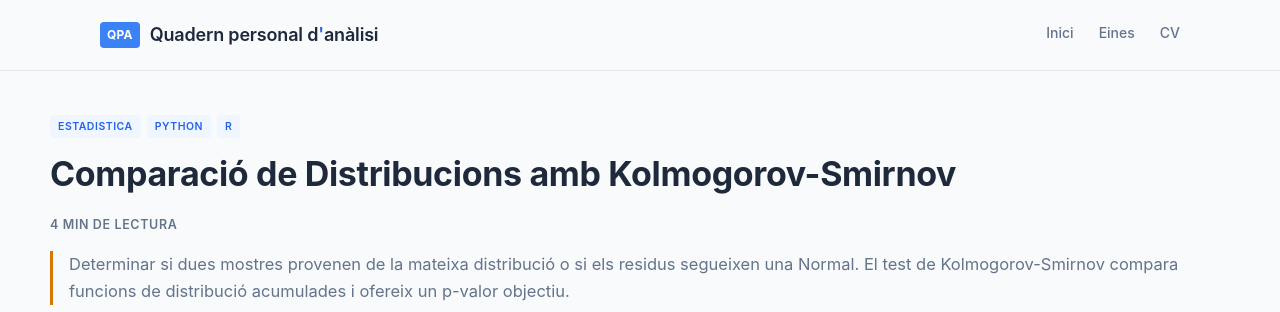
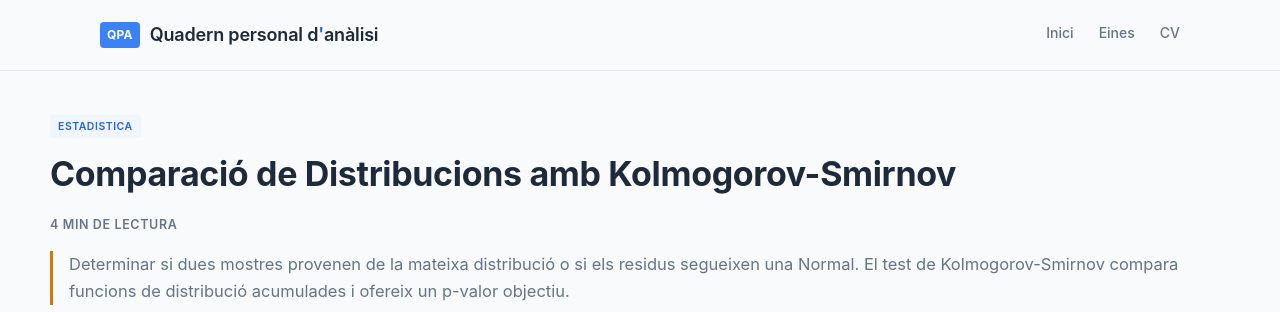
Before and after one commit to alberthr/alberthr.github.io, a Jekyll site: the page built from _posts/2022-08-02-kolmogorov-smirnov.md, in a window 1280 px wide and 900 px high. Shown: the top 312 px of the window. Built offline with Jekyll 4.4.1, drawn with Linux system fonts in a browser that asks for light colours; comment, search, counter and statistics services are not loaded.

Commit message:
Update 2022-08-02-kolmogorov-smirnov.md

```diff
--- a/_posts/2022-08-02-kolmogorov-smirnov.md
+++ b/_posts/2022-08-02-kolmogorov-smirnov.md
@@ -3,8 +3,6 @@ layout: post
 title: "Comparació de Distribucions amb Kolmogorov-Smirnov"
 tags:
   - estadistica
-  - python
-  - r
 excerpt: "Determinar si dues mostres provenen de la mateixa distribució o si els residus segueixen una Normal. El test de Kolmogorov-Smirnov compara funcions de distribució acumulades i ofereix un p-valor objectiu."
 ---
 
```
